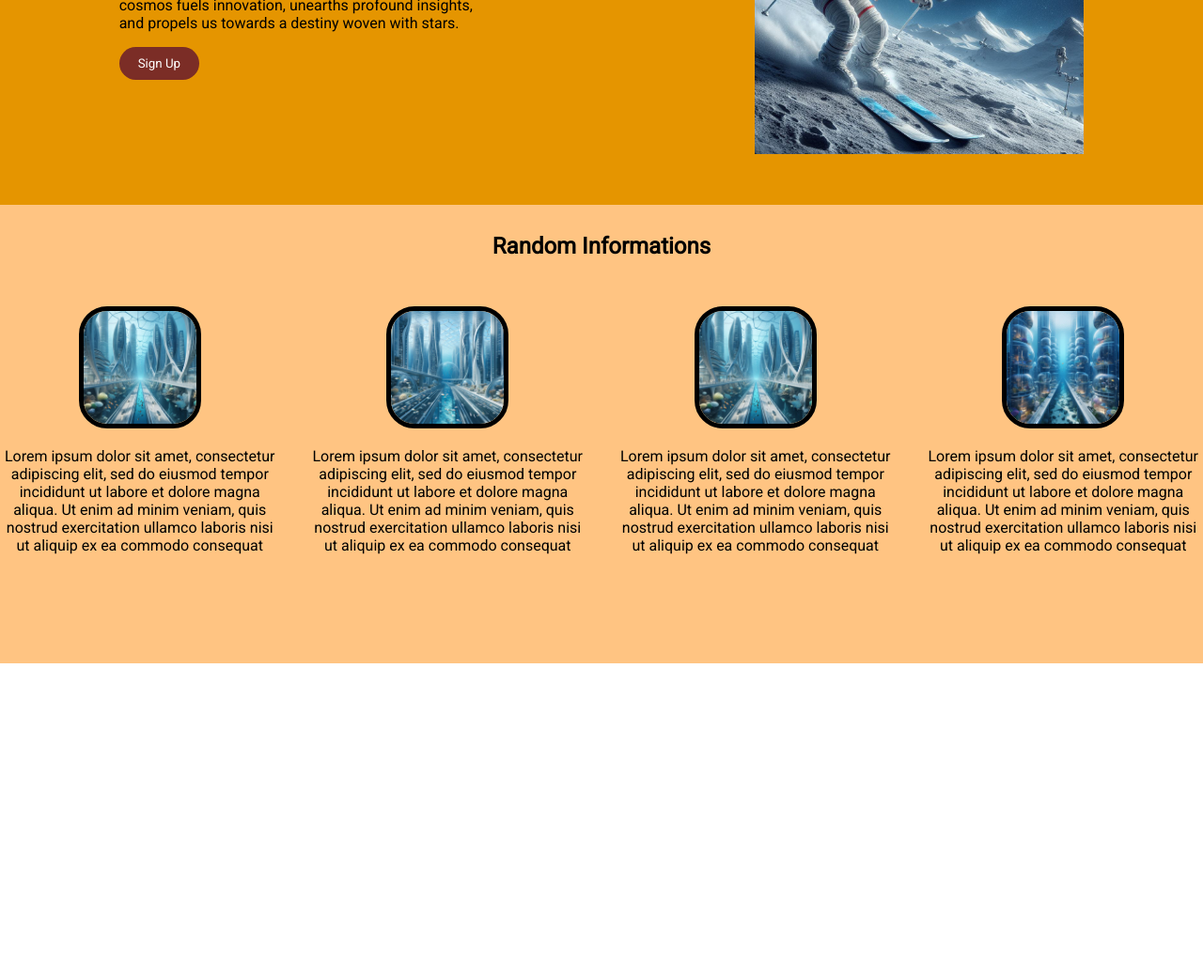
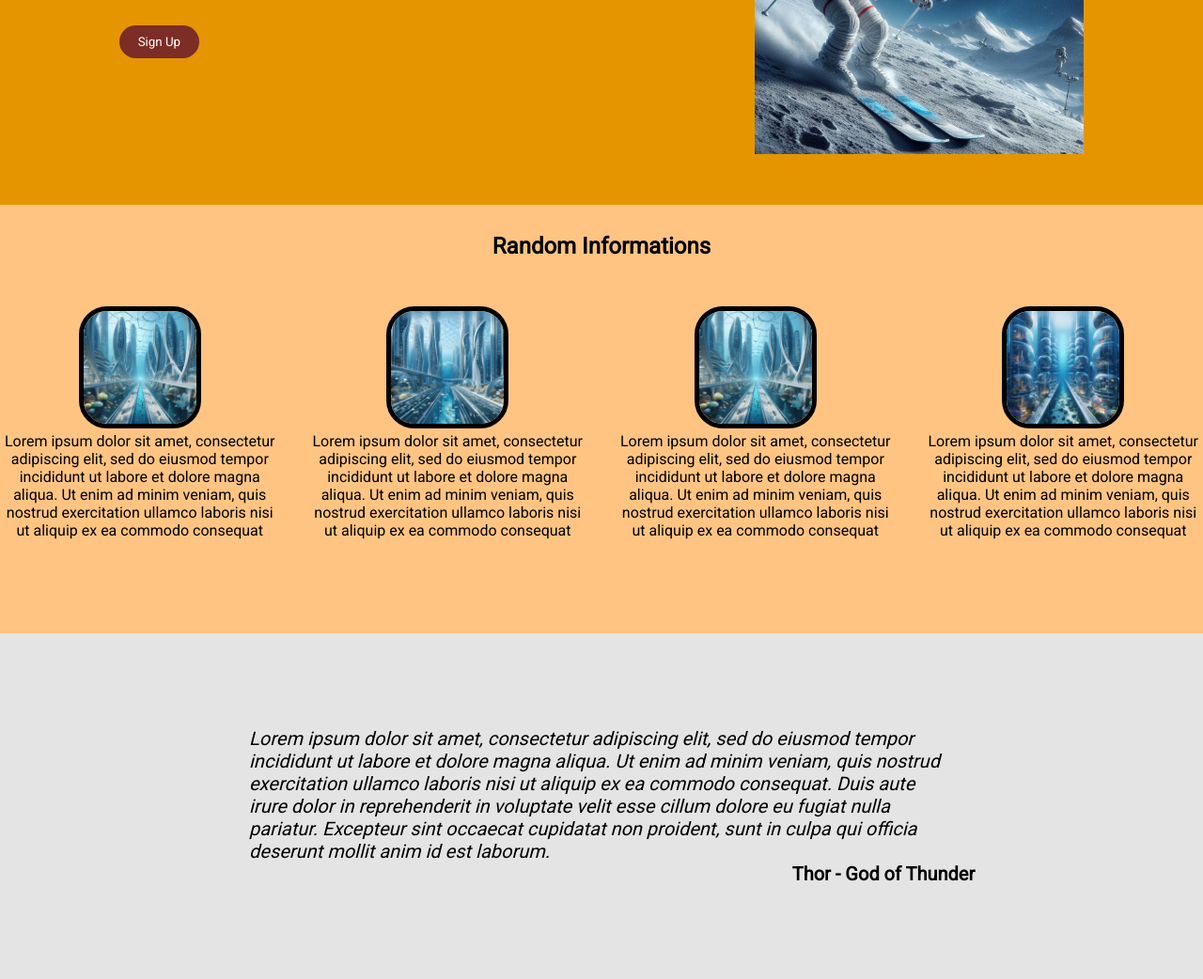
Before and after one commit to NenadN22/Landing-Page, a plain HTML site: page index.html in a window 1280 px wide. Shown: the part 376-1418 px from the top of the page at 94% size. Before the commit the page ends 1082 px from the top, so only its background shows below. Drawn offline with Linux system fonts and the light colour scheme.

Commit message:
Make quote section

```diff
--- a/index.html
+++ b/index.html
@@ -43,6 +43,9 @@
                 Ut enim ad minim veniam, quis nostrud exercitation ullamco laboris nisi ut aliquip ex ea commodo consequat</p> </div>
         </div>
     </div>
-
+    <div class="third-section">
+        <p class="quote">Lorem ipsum dolor sit amet, consectetur adipiscing elit, sed do eiusmod tempor incididunt ut labore et dolore magna aliqua. Ut enim ad minim veniam, quis nostrud exercitation ullamco laboris nisi ut aliquip ex ea commodo consequat. Duis aute irure dolor in reprehenderit in voluptate velit esse cillum dolore eu fugiat nulla pariatur. Excepteur sint occaecat cupidatat non proident, sunt in culpa qui officia deserunt mollit anim id est laborum.</p>
+            <h4>Thor - God of Thunder</h4>
+    </div>
 </body>
 </html>
--- a/style.css
+++ b/style.css
@@ -1,6 +1,7 @@
 
 * {
    font-family: Roboto;
+   margin: 0;
 }
 body {
     padding: 0;
@@ -13,12 +14,17 @@ body {
 }
 .first-section-text {
     width: 400px;
+
+}
+.first-section-text p {
+    margin-bottom: 30px;
 }
 .astronaut {
     width: 350px;
 }
 .Rubicon {
     font-size: 50px;
+    margin-bottom: 30px;
 }
 .header {
     display: flex;
@@ -85,3 +91,21 @@ h2 {
     margin: 0;
     padding-top: 30px;
 }
+.third-section {
+    background-color: rgb(228, 228, 228);
+    display: flex;
+    flex-direction: column;
+    align-items: center;
+    justify-content: center ;
+    padding: 100px;
+
+}
+.quote {
+    width: 750px;
+    font-size: 20px;
+    font-style: italic;
+}
+h4 {
+    font-size: 20px;
+    margin-left: 600px;
+}
```
